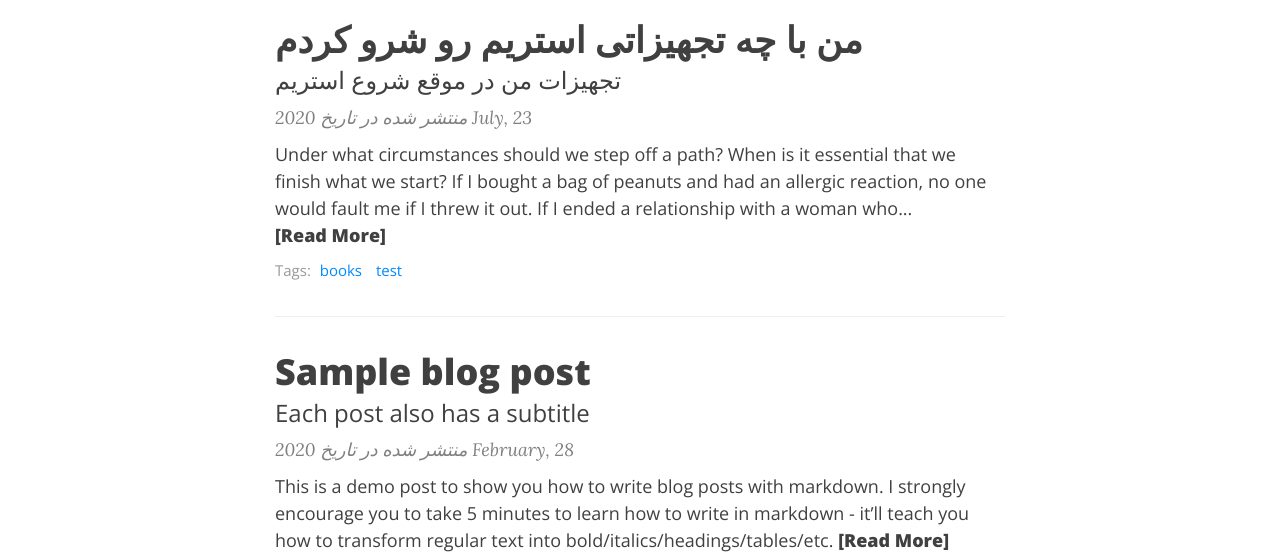
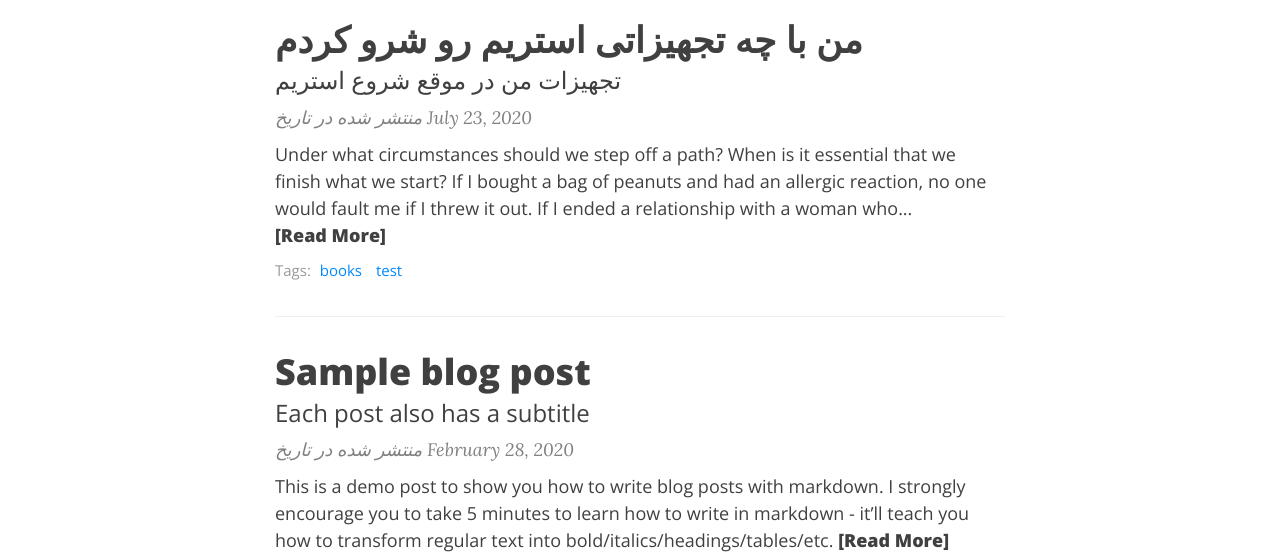
Before and after one commit to asianCo/asianCo.github.io, a Jekyll site: the page built from index.html, in a window 1280 px wide and 1194 px high. Shown: the part 319-873 px from the top of the window. Built offline with Jekyll 4.4.1, drawn with Linux system fonts in a browser that asks for light colours; nearby versions of some CDN libraries; the list of posts is cut into pages by our own code.

```diff
--- a/_config.yml
+++ b/_config.yml
@@ -156,7 +156,7 @@ footer-link-col: "#404040"
 title-separator: "-"
 
 # Ruby Date Format to show dates of posts
-date_format: "%Y %-B, %d"
+date_format: "%B %-d, %Y"
 
 # Facebook App ID
 #fb_app_id: ""
```
